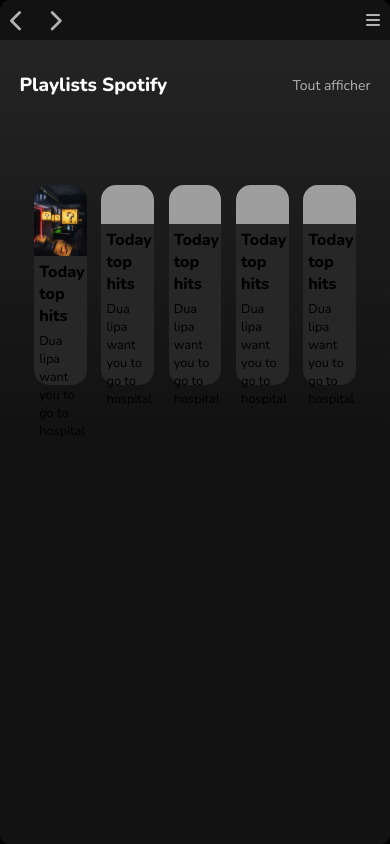
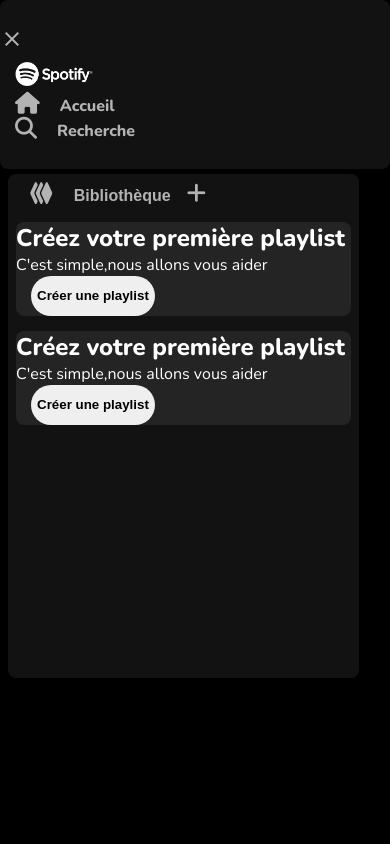
Before and after one commit to Xerlazy/clonetify, a plain HTML site: page index.html in a window 390 px wide. Both pictures are taken after a click on the link 373 px from the left and 22 px from the top of the page. Drawn offline with nearby package versions, Linux system fonts and the light colour scheme; grey boxes are pictures that could not be loaded.

Commit message:
reussi a faire le menu nurger

```diff
--- a/index.html
+++ b/index.html
@@ -23,7 +23,7 @@
     <body>
         <div class="main">
             <div class="first">
-                <div class="left-menu">
+                <div class="left-menu myLinks">
                     <div class="nav">
                         <a href="#" class="close"><span class="material-symbols-outlined">
                             close
@@ -90,7 +90,7 @@
                         </div>
                     </div>
                 </div>
-                <div class="catalog hiddenC">
+                <div id="catalog" class="catalog">
                     <div class="catalog-nav">
                         <div class="catalog-icon">
                             <i
@@ -119,7 +119,7 @@
                             <i class="fa fa-bars"></i
                         ></a>
                     </div>
-                    <div class="content">
+                    <div  class="content">
                         <div class="content-header">
                             <h2 class="playlist-title">Playlists Spotify</h2>
                             <p class="display-all">Tout afficher</p>
--- a/js/scriptNav.js
+++ b/js/scriptNav.js
@@ -1,8 +1,26 @@
 /* Activation du menu hambuger */
 
-let menu = document.querySelector('.myLinks')
+let menuLeft = document.querySelector('.myLinks')
 let btn = document.querySelector('.icoBurger')
 
+let menuCatalog = document.querySelector('#catalog')
+let btnC = document.querySelector('.close')
+
+
 btn.addEventListener('click', function () {
-    menu.classList.toggle('activeLink')
+    // quand on clic sur icoBurger il se passe deux chose:
+        // on ajoute la classe hidden a catalogue
+    menuCatalog.classList.toggle('hidden')
+        // on ajoute la classe qui modifie la taille du menu left
+    menuLeft.classList.toggle('activeLink')
 })
+
+
+
+btnC.addEventListener('click', function () {
+    // quand on clic sur l'icone close il se passe deux chose:
+        // on retire la classe hidden a catalogue
+    menuCatalog.classList.toggle('hidden')
+        // on retir la classe qui modifie la taille du menu left
+    menuLeft.classList.toggle('activeLink')
+})
--- a/style/style.css
+++ b/style/style.css
@@ -308,6 +308,8 @@
     text-decoration: underline;
 }
 .activeLink {
+
+    width: 100%;
     display: block;
 }
 .hidden {
```
